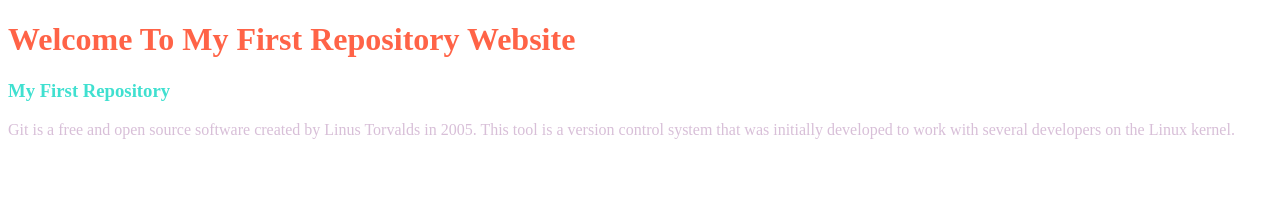
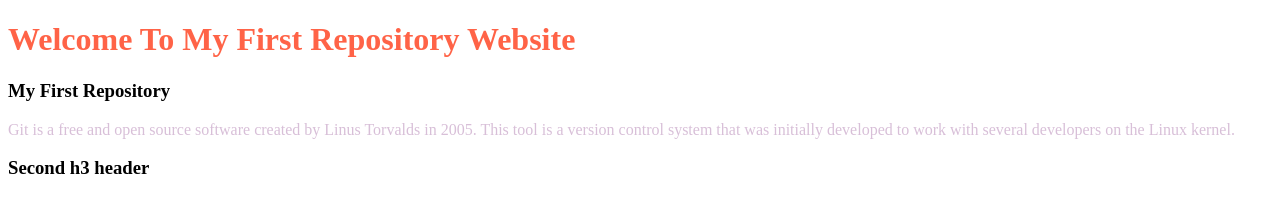
Before and after one commit to Rafikhan15/Web-Development-Practice-Com_file-project, a plain HTML site: page index.html in a window 1280 px wide. Drawn offline with Linux system fonts and the light colour scheme.

Commit message:
another h3 header and create a 2_h3 class added

```diff
--- a/index.html
+++ b/index.html
@@ -9,8 +9,9 @@
 </head>
 <body>
     <h1>Welcome To My First Repository Website</h1>
-    <h3>My First Repository</h3>
+    <h3 class="2_h3">My First Repository</h3>
     <p>Git is a free and open source software created by Linus Torvalds in 2005. This tool is a version control system that was initially developed to work with several developers on the Linux kernel.</p>
+    <h3 class="2_h3">Second h3 header</h3>
 
 </body>
 </html>
--- a/style.css
+++ b/style.css
@@ -2,8 +2,8 @@ h1{
     color: tomato;
 
 }
-h3{
-    color: turquoise;
+.class{
+    color: gray;
 }
 p{
     color: thistle;
```
